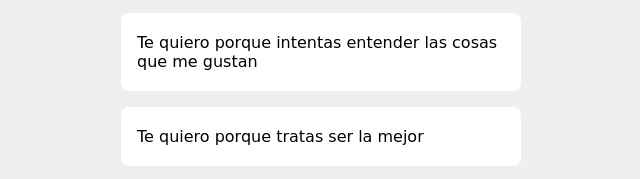
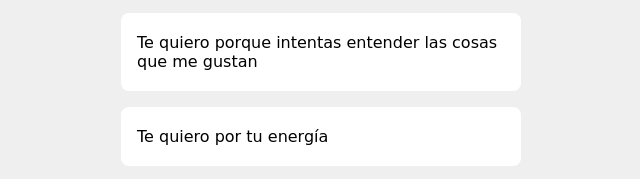
Before and after one commit to Bleichon/4u44uu, a plain HTML site: page e/amo.html in a window 1280 px wide. Shown: the part 1010-1189 px from the top of the page, without its empty margins (319-959 px from the left). Drawn offline with Linux system fonts and the light colour scheme.

Commit message:
Add files via upload

```diff
--- a/e/amo.html
+++ b/e/amo.html
@@ -63,7 +63,7 @@
                 <p>Te quiero porque intentas entender las cosas que me gustan </p>
              </article>
              <article>
-                <p>Te quiero porque tratas ser la mejor </p>
+                <p>Te quiero por tu energía </p>
              </article>
              <article>
                 <p>Te quiero por tu determinación</p>
```
